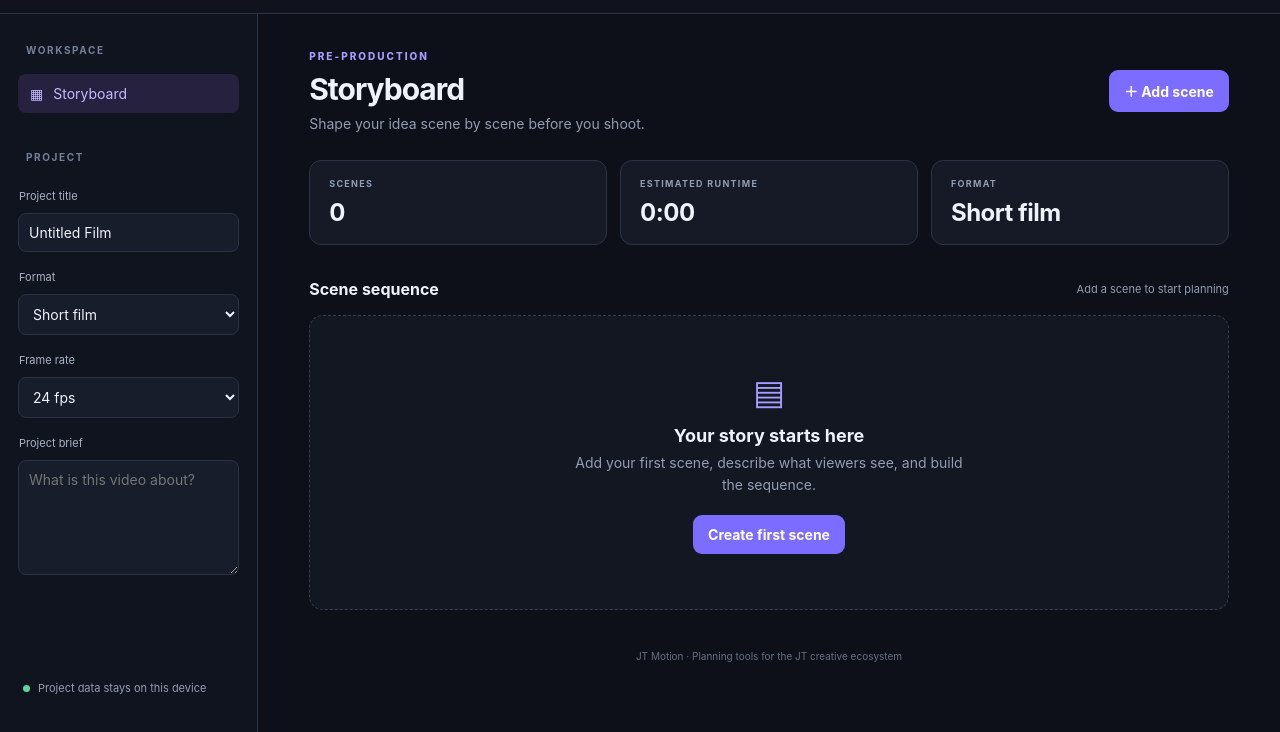
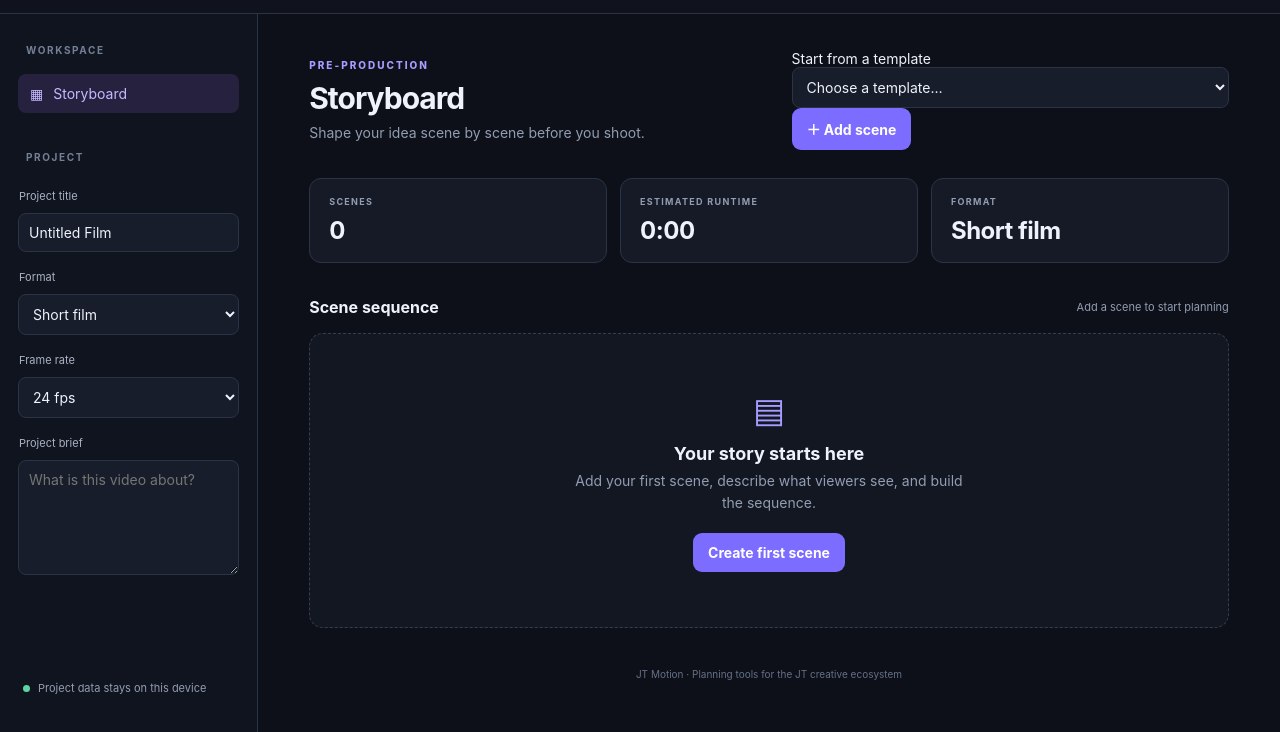
Before and after one commit to Tech-guy7-sys/JT-Motion, an Electron app: page index.html in a window 1280 px wide. Shown: the part 62-794 px from the top of the page. Drawn offline with Linux system fonts and the light colour scheme.

Commit message:
Add category starter template picker to JT Motion workspace

```diff
--- a/index.html
+++ b/index.html
@@ -37,7 +37,7 @@
     <section class="workspace">
       <div class="page-heading">
         <div><p class="eyebrow">PRE-PRODUCTION</p><h1>Storyboard</h1><p class="muted">Shape your idea scene by scene before you shoot.</p></div>
-        <button id="addSceneBtn" class="button primary">＋ Add scene</button>
+        <div class="heading-actions"><label class="template-picker">Start from a template<select id="templateSelect" class="text-input"><option value="">Choose a template…</option><option value="music">Music video</option><option value="short">Short film</option><option value="social">Social vertical</option><option value="product">Product advert</option><option value="doc">Mini documentary</option></select></label><button id="addSceneBtn" class="button primary">＋ Add scene</button></div>
       </div>
       <section class="stats" aria-label="Project summary">
         <div class="stat-card"><span>SCENES</span><strong id="sceneCount">0</strong></div>
```
